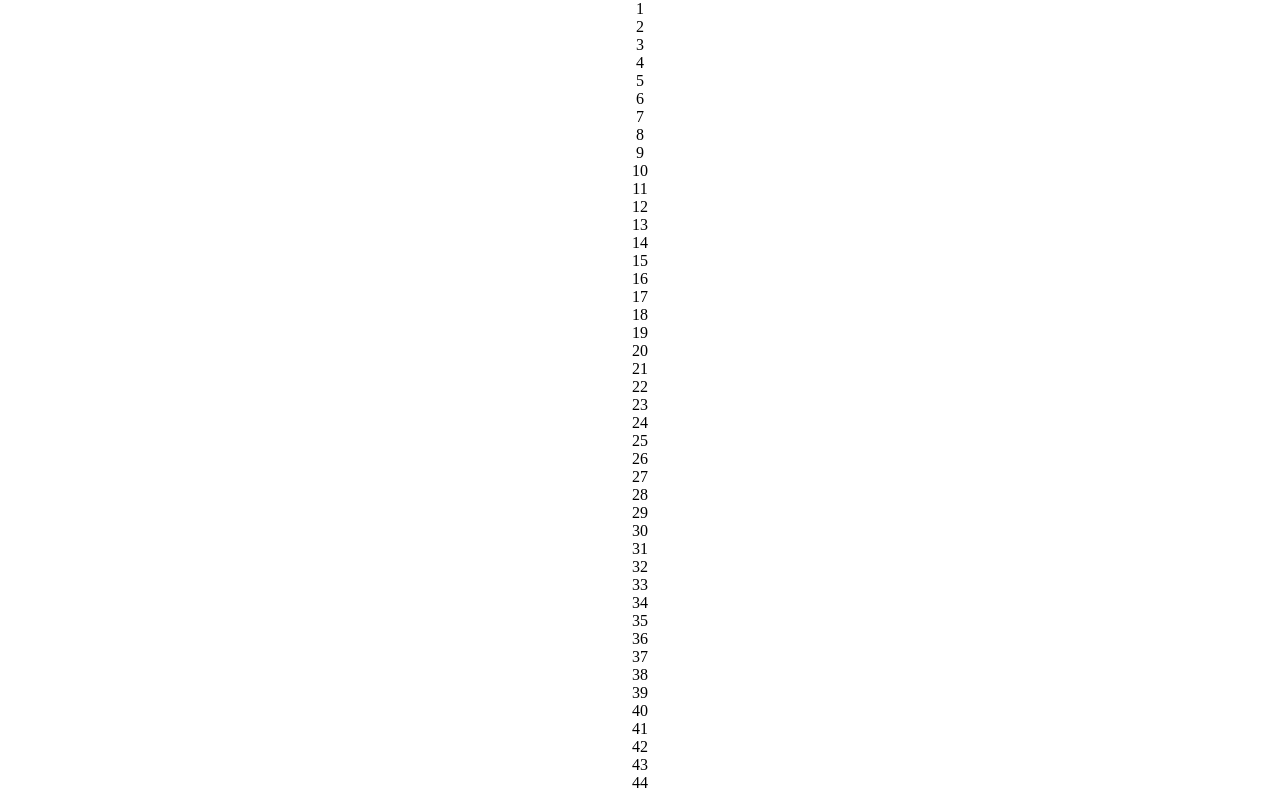
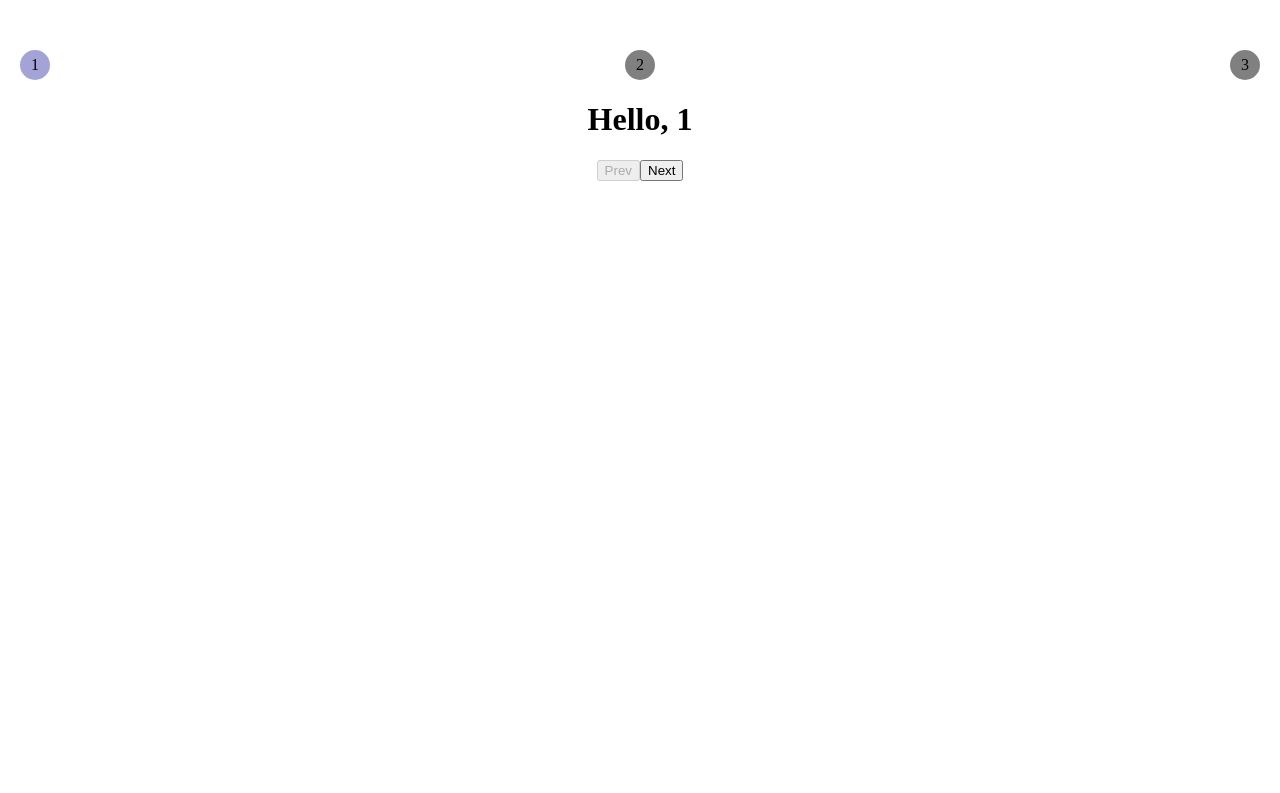
Before and after one commit to ajaykumar-21/Machine-Coding-Questions, a React (Create React App) app: page / in a window 1280 px wide. Shown: the top 793 px of the page. Built offline with nearby package versions, Linux system fonts and the light colour scheme.

Commit message:
create stepper component

```diff
--- a/src/App.js
+++ b/src/App.js
@@ -1,10 +1,13 @@
 import "./App.css";
 import Practics from "./components/Practics/Practics";
+// import StepperComponent from "./components/StepperComponent/StepperComponent";
+import List from "./components/StepperComponent/List";
 
 function App() {
   return (
     <div className="App">
-      <Practics />
+      {/* <Practics /> */}
+      <List />
     </div>
   );
 }
--- a/src/components/Practics/Practics.js
+++ b/src/components/Practics/Practics.js
@@ -2,34 +2,10 @@ import React, { useEffect, useState } from "react";
 import style from "./Practics.module.css";
 
 function Practics() {
-  const [count, setCount] = useState(50);
-
-  const onScroll = () => {
-    console.log(
-      window.innerHeight + window.scrollY,
-      window.document.body.offsetHeight - 50
-    );
-    if (
-      window.innerHeight + window.scrollY >=
-      window.document.body.offsetHeight - 50
-    ) {
-      setCount(count + 50);
-    }
-  };
-
-  useEffect(() => {
-    window.addEventListener("scroll", onScroll);
-  }, [count]);
-
-  const element = [];
-  for (let i = 1; i <= count; i++) {
-    element.push(<div>{i}</div>);
-  }
-
   return (
-    <div>
-      <div>{element}</div>
-    </div>
+    <>
+      <h1>Practics</h1>
+    </>
   );
 }
 
--- /dev/null
+++ b/src/components/StepperComponent/List.js
@@ -0,0 +1,37 @@
+import React from "react";
+import StepperComponent from "./StepperComponent";
+
+function List() {
+  let data = [<Example1 />, <Example2 />, <Example3 />];
+  return (
+    <>
+      <StepperComponent data={data} />
+    </>
+  );
+}
+
+export default List;
+
+const Example1 = () => {
+  return (
+    <>
+      <h1>Hello, 1</h1>
+    </>
+  );
+};
+
+const Example2 = () => {
+  return (
+    <>
+      <h1>Hello, 2</h1>
+    </>
+  );
+};
+
+const Example3 = () => {
+  return (
+    <>
+      <h1>Hello, 3</h1>
+    </>
+  );
+};
--- /dev/null
+++ b/src/components/StepperComponent/StepperComponent.js
@@ -0,0 +1,57 @@
+import React, { useState } from "react";
+import style from "./StepperComponent.module.css";
+
+function StepperComponent({ data }) {
+  const [currentStep, setCurrentStep] = useState(0);
+  const stepCount = data.length;
+  const steps = [];
+
+  for (let i = 0; i < stepCount; i++) {
+    steps.push(
+      <div
+        key={i}
+        onClick={() => setCurrentStep(i)}
+        className={`${style.step} ${currentStep >= i ? style.active : ""}`}
+      >
+        {i + 1}
+      </div>
+    );
+  }
+
+  const progressLineWidth = (100 / (data.length - 1)) * currentStep;
+
+  const onPrev = () => {
+    if (currentStep !== 0) {
+      setCurrentStep(currentStep - 1);
+    }
+  };
+
+  const onNext = () => {
+    if (currentStep !== data.length - 1) {
+      setCurrentStep(currentStep + 1);
+    }
+  };
+
+  return (
+    <div>
+      <div className={style.stepperContainer}>
+        <div className={`${style["Steps-wrapper"]}`}>{steps}</div>
+        <div
+          style={{ width: `${progressLineWidth}%` }}
+          className={`${style["progess-line"]}`}
+        ></div>
+      </div>
+      <div>{data[currentStep]}</div>
+      <div>
+        <button onClick={onPrev} disabled={currentStep === 0}>
+          Prev
+        </button>
+        <button onClick={onNext} disabled={currentStep === data.length - 1}>
+          Next
+        </button>
+      </div>
+    </div>
+  );
+}
+
+export default StepperComponent;
--- /dev/null
+++ b/src/components/StepperComponent/StepperComponent.module.css
@@ -0,0 +1,41 @@
+.step {
+  width: 30px;
+  height: 30px;
+  background-color: gray;
+  border-radius: 50%;
+  display: flex;
+  justify-content: center;
+  align-items: center;
+  cursor: pointer;
+}
+
+.Steps-wrapper {
+  display: flex;
+  justify-content: space-between;
+  align-items: center;
+}
+
+.stepperContainer {
+  position: relative;
+  margin-left: 20px;
+  margin-right: 20px;
+  margin-top: 50px;
+}
+
+.progess-line {
+  position: absolute;
+  height: 2px;
+  background-color: rgb(163, 163, 216);
+  top: 50%;
+  /* width: 100%; */
+  z-index: -1;
+  transition: all 0.25s ease;
+}
+
+.active {
+  background-color: rgb(163, 163, 216);
+}
+
+button:disabled {
+  cursor: no-drop;
+}
```
Also changed, not shown: src/components/FeatureFlag/FeatureFlag.js (+21 -21 lines).
